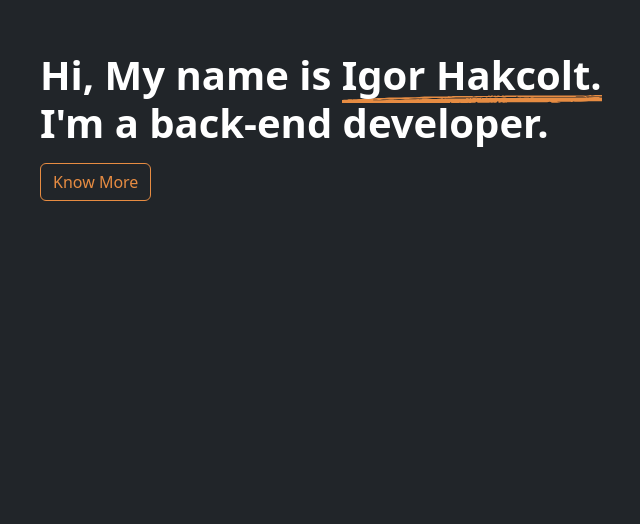
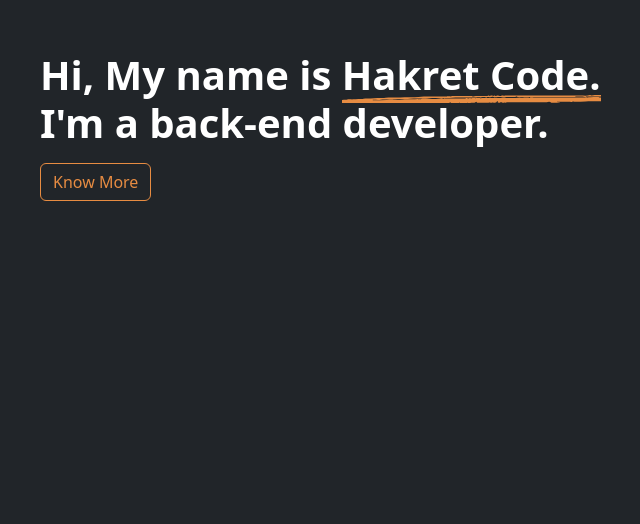
Before and after one commit to hakcolt/portfolio, a website: page public/index.html in a window 1280 px wide. Shown: the part 274-798 px from the top of the page, without its empty margins (42-682 px from the left). Drawn offline with nearby package versions, Linux system fonts and the light colour scheme.

Commit message:
My project, my rules

```diff
--- a/public/index.html
+++ b/public/index.html
@@ -26,7 +26,7 @@
     <header id="header" data-aos="fade-in" style="height:100vh">
         <div class="container h-100 d-flex flex-column justify-content-center">
             <h1 class="fw-bold text-center text-md-start">Hi, My name is
-                <span class="highlight">Igor Hakcolt.</span>
+                <span class="highlight">Hakret Code.</span>
                 <br>
                 I'm a back-end developer.
             </h1>
```
Also changed, not shown: .github/workflows/firebase-hosting-merge.yml, .github/workflows/firebase-hosting-pull-request.yml.
